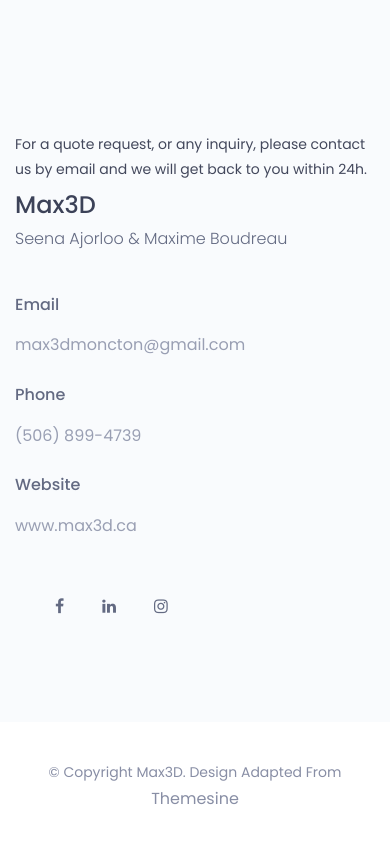
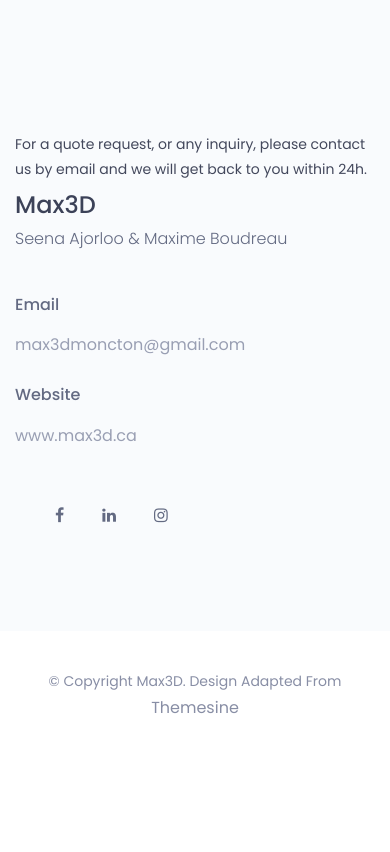
Before and after one commit to MxBoud/mxboud.github.io, a plain HTML site: page index.html in a window 390 px wide. Shown: the part 4427-5279 px from the top of the page. After the commit the page ends 5188 px from the top, so only its background shows below. Drawn offline with nearby package versions, Linux system fonts and the light colour scheme.

Commit message:
Removed phone number

```diff
--- a/index.html
+++ b/index.html
@@ -267,10 +267,6 @@
                                         <p>max3dmoncton@gmail.com</p>
                                     </div>
                                     <div class="single-contact-add-info">
-                                        <h3>Phone</h3>
-                                        <p>(506) 899-4739 </p>
-                                    </div>
-                                    <div class="single-contact-add-info">
                                         <h3>Website</h3>
                                         <p>www.max3d.ca</p>
                                     </div>
```
